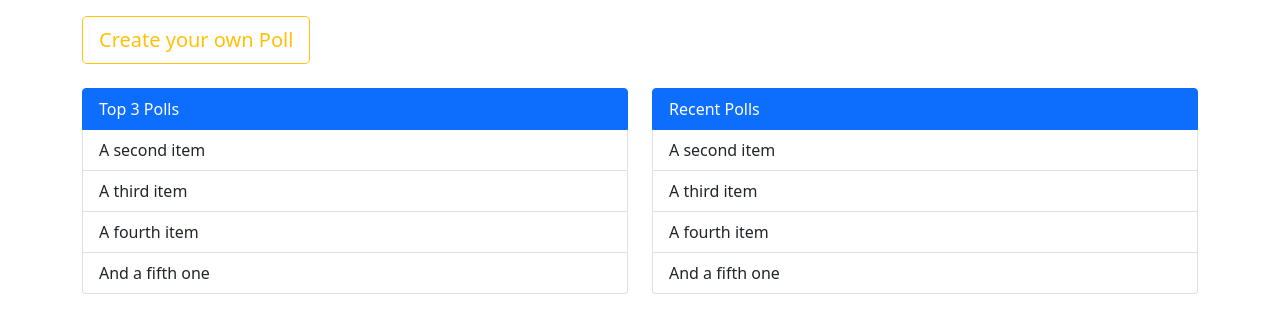
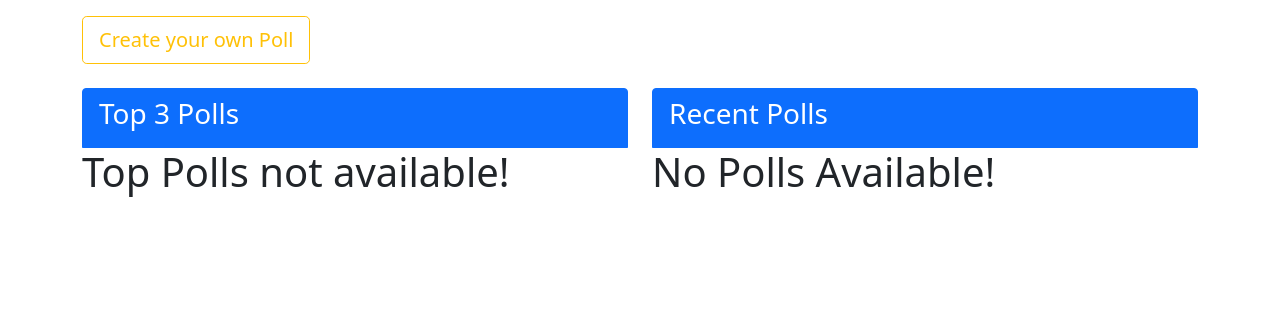
Before and after one commit to muayyadayesh/votify, a Django app: page /poll/ in a window 1280 px wide. Shown: the part 46-379 px from the top of the page. Run offline with Django 3.2, Linux system fonts and the light colour scheme; data comes from the database, SQL or seed files in the repository; both versions use the stored data as it was after the commit.

Commit message:
Main polls lists fetched from the Models

```diff
--- a/votingapp/admin.py
+++ b/votingapp/admin.py
@@ -1,3 +1,5 @@
 from django.contrib import admin
+from votingapp.models import *
 
 # Register your models here.
+admin.site.register(Poll)
--- a/votingapp/models.py
+++ b/votingapp/models.py
@@ -24,7 +24,7 @@ class Poll(models.Model):
 
 #Answer object which has Answer-Poll (many-1) relationship
 class Answer(models.Model):
-    poll = models.ForeignKey(Poll, on_delete=models.CASCADE)
+    poll = models.ForeignKey(Poll, related_name='options', on_delete=models.CASCADE)
     title = models.CharField(max_length=256)
     isRequired = models.BooleanField()
     votes = models.IntegerField(default=0)
--- a/votingapp/templates/votingapp/home.html
+++ b/votingapp/templates/votingapp/home.html
@@ -7,7 +7,7 @@
     <figure class="text-center">
       <img src="{% static 'assets/vote.png' %}" class="rounded mx-auto d-block" width="200" height="200" alt="vote">
 
-     <p>Welcome to</p>
+      <p>Welcome to</p>
       <blockquote class="blockquote">
         <h1 class="text-dark Lead"><strong>Votify</strong></h1>
         <h1 class="text-dark">Django Voting System</h1>
--- a/votingapp/templates/votingapp/poll_list.html
+++ b/votingapp/templates/votingapp/poll_list.html
@@ -11,33 +11,57 @@
 
 </div>
 
-<div class="justify-content-center">
+<div class=" justify-content-center">
           <div class="row w-cols-2">
             <div class="col">
               <ul class="list-group">
-        <li class="list-group-item active" aria-current="true">Top 3 Polls</li>
-        <li class="list-group-item">A second item</li>
-        <li class="list-group-item">A third item</li>
-        <li class="list-group-item">A fourth item</li>
-        <li class="list-group-item">And a fifth one</li>
+                <li class="list-group-item active" aria-current="true">
+                  <h3>Top 3 Polls</h3>
+                </li>
+                {% if TopPolls %}
+                {% for item in TopPolls %}
+                <li class="list-group-item">
+                  <h3>{{item.title}}</h3>
+                  <div class="row row-cols-2">
+                    {% for option in options %}
+                    <div class="col"><strong>{{option.title}}</strong>: {{votes}}</div>
+                    {% endfor %}
+                  </div>
+                  <div class="text-end"> <i id="log">since {{item.created_date | timesince}}</i> </div>
+                </li>
+                {% endfor %}
+                {% else %}
+                <h1>Top Polls not available!</h1>
+                {% endif %}
+
               </ul>
+            </div>
 
-    </div>
             <div class="col">
               <ul class="list-group">
-        <li class="list-group-item active" aria-current="true">Recent Polls</li>
-        <li class="list-group-item">A second item</li>
-        <li class="list-group-item">A third item</li>
-        <li class="list-group-item">A fourth item</li>
-        <li class="list-group-item">And a fifth one</li>
+                <li class="list-group-item active" aria-current="true">
+                  <h3>Recent Polls</h3>
+                </li>
+                {% if LastPolls %}
+                {% for item in LastPolls %}
+                <li class="list-group-item">
+                  <h3>{{item.title}}</h3>
+                  <div class="row row-cols-2">
+                    {% for option in options %}
+                    <div class="col"><strong>{{option.title}}</strong>: {{votes}}</div>
+                    {% endfor %}
+                  </div>
+                  <div class="text-end"> <i id="log">since {{item.created_date | timesince}}</i> </div>
+                </li>
+                {% endfor %}
+                {% else %}
+                <h1>No Polls Available!</h1>
+                {% endif %}
               </ul>
             </div>
 
           </div>
 
     </div>
-{% if poll_list %}
-
-{% endif %}
 
     {% endblock %}
--- a/votingapp/templates/votingapp/shared.html
+++ b/votingapp/templates/votingapp/shared.html
@@ -1,6 +1,7 @@
 <!DOCTYPE html>
 {% load static %}
 <html lang="en" dir="ltr">
+
 <head>
   <meta charset="utf-8">
   <title>Votify</title>
@@ -12,6 +13,7 @@
   <link href="https://fonts.googleapis.com/css2?family=Roboto&display=swap" rel="stylesheet">
 
 </head>
+
 <body>
 
   <ul class="navbar navbar-expand-lg navbar-light bg-light">
--- a/votingapp/views.py
+++ b/votingapp/views.py
@@ -13,16 +13,17 @@ class home(TemplateView):
     template_name = 'home.html'
 
 #List of all polls
-class poll_list (ListView):
+class poll_list(TemplateView):
     model = Poll
     template_name = 'poll_list.html'
-    def get_queryset(self):
-        LastPolls = Poll.objects.filter(last_update__lte = timezone.now()).order_by('-created_date')[:3]
+    def get_context_data(self, **kwargs):
+        LastPolls = Poll.objects.filter(created_date__lte = timezone.now()).order_by('-created_date')[:3]
         TopPolls = Poll.objects.filter(last_update__lte = timezone.now()).order_by('-last_update')[:3]
-        queryset = {'LastPolls': LastPolls,
-                    'TopPolls': TopPolls}
 
-        return queryset
+        context_data = super().get_context_data(**kwargs)
+        context_data['LastPolls'] = LastPolls
+        context_data['TopPolls'] = TopPolls
+        return context_data
 
 #View poll details by the author: LoginRequired
 class poll_details(LoginRequiredMixin, DetailView):
```
Also changed, not shown: db.sqlite3, votingapp/migrations/0002_auto_20211119_1334.py (added), votingapp/migrations/0003_auto_20211119_1354.py (added). Lines whose indentation alone changed are shown as unchanged.
